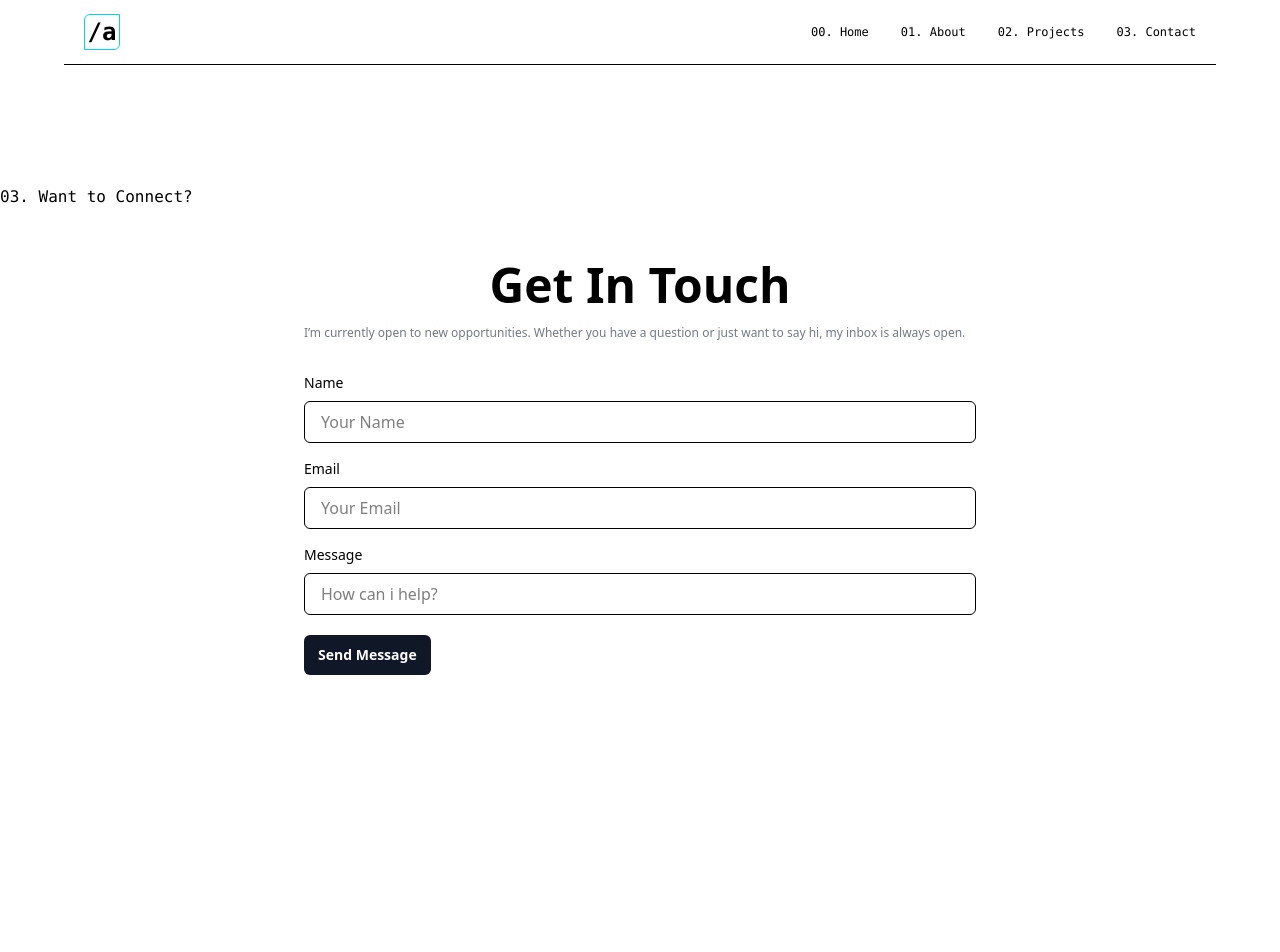
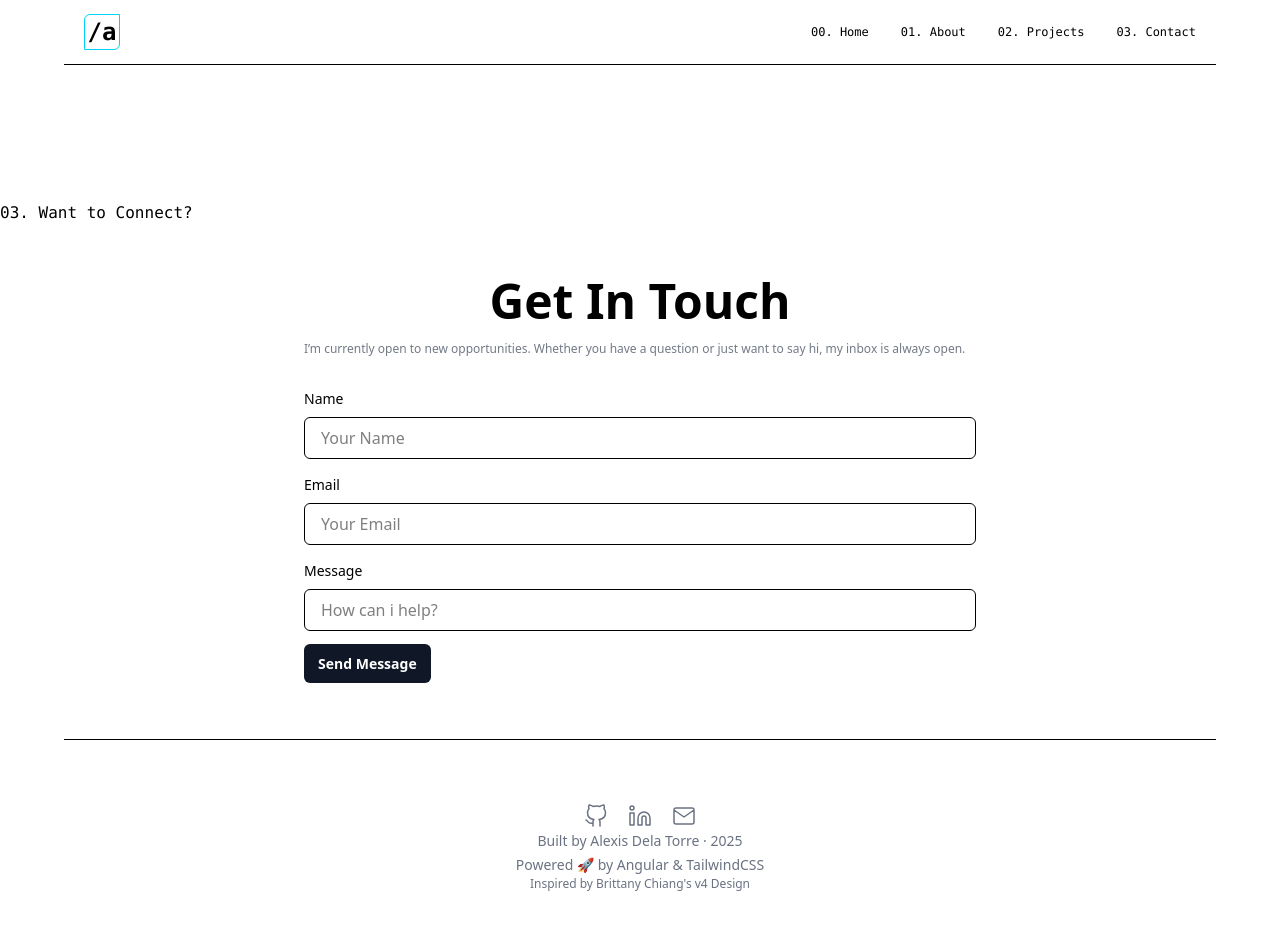
Before and after one commit to alexisnapoles/alexis-portfolio, an Angular app: page /contact in a window 1280 px wide. Shown: the top 952 px of the page. Built offline with nearby package versions, Linux system fonts and the light colour scheme.

Commit message:
added+modified: (component & feature): created new component for button, used the button for  contact page, hero-banner; revised some content in the footer

```diff
--- a/src/app/pages/about/about.html
+++ b/src/app/pages/about/about.html
@@ -21,10 +21,10 @@
     </div>
     <div class="relative group ml-auto">
       <div
-        class="absolute rounded-md -inset-2.5 border border-current/40 group-hover:-inset-0 group-hover:bg-cyan-500/95 group-hover:border-none transition-all"
+        class="absolute rounded-md -inset-2.5 border border-current/40 group-hover:-inset-0 group-hover:bg-cyan-600 group-hover:border-none transition-all"
       ></div>
       <img
-        src="https://external-content.duckduckgo.com/iu/?u=https%3A%2F%2Ftse1.mm.bing.net%2Fth%2Fid%2FOIP.zYA6hxjVesAsAsG3qT4qCAHaIs%3Fpid%3DApi&f=1&ipt=ae3406f718bde4ccfa05758c3aa12741b2a250fd4637fc62ffca414820c4e068&ipo=images"
+        src="https://lh3.googleusercontent.com/a/ACg8ocJWiYXCnx1kVZ5yXE_r74_NE7OgY-4iIep0ofxW6D_c2N5l56NLVu4jQ1hyNSWCbLflvqqVOYkFf3h-vVD7sPFRry_lgNj8=s576-c-no"
         alt="Portrait"
         class="relative rounded-md drop-shadow-cyan-950 -inset-0 group-hover:-inset-4 max-w-sm transition-all"
       />
--- a/src/app/pages/contact/contact.html
+++ b/src/app/pages/contact/contact.html
@@ -1,4 +1,4 @@
-<section class="container mx-auto mb-48 py-30 text-shadow-white" id="contact">
+<section class="container mx-auto pt-34 pb-16 text-shadow-white" id="contact">
   <a class="font-mono text-base hover:text-cyan-500">03. Want to Connect?</a>
   <h2 class="text-3xl md:text-5xl font-bold text-center mt-13">Get In Touch</h2>
   <p class="mt-4 text-gray-700/70 text-xs max-w-2xl mx-auto">
@@ -47,39 +47,12 @@
         </div>
       </div>
       <div class="gap-4">
-        <button
+        <app-button
           type="submit"
-          [disabled]="loading()"
-          class="rounded-md px-3.5 py-2.5 text-sm font-semibold bg-gray-900 text-white hover:bg-gray-100 hover:text-gray-600 self-center"
-        >
-          @if(!loading()) {<span>Send Message</span>} @else {
-          <span class="inline-flex items-center gap-2">
-            <svg class="animate-spin h-5 w-5" viewBox="0 0 50 50">
-              <circle
-                class="opacity-30"
-                cx="25"
-                cy="25"
-                r="20"
-                stroke="currentColor"
-                stroke-width="5"
-                fill="none"
-              />
-              <circle
-                class=""
-                cx="25"
-                cy="25"
-                r="20"
-                stroke="currentColor"
-                stroke-width="5"
-                fill="none"
-                stroke-dasharray="100"
-                stroke-dashoffset="75"
-              />
-            </svg>
-            Sending...
-          </span>
-          }
-        </button>
+          label="Send Message"
+          [loading]="loading()"
+          class="rounded-md bg-gray-900 hover:bg-gray-50 hover:text-gray-900 px-3.5 py-2.5 text-sm font-semibold text-white"
+        ></app-button>
         @if(submitted()) {
         <p class="py-1.5 text-sm font-semibold text-green-700">
           Thanks! I'll get back to you shortly!
--- a/src/app/pages/contact/contact.ts
+++ b/src/app/pages/contact/contact.ts
@@ -1,16 +1,16 @@
 import { Component, signal } from '@angular/core';
 import { FormGroup, FormBuilder, Validators, ReactiveFormsModule } from '@angular/forms';
-
+import { Button } from '../../shared/components/button/button';
 @Component({
   selector: 'app-contact',
-  imports: [ReactiveFormsModule],
+  imports: [ReactiveFormsModule, Button],
   templateUrl: './contact.html',
   styleUrl: './contact.css',
 })
 export class Contact {
   submitted = signal(false);
+  sendBlankInput = signal(false);
   loading = signal(false);
-  sendBlankInput = signal(false);
 
   contactForm: FormGroup;
 
--- /dev/null
+++ b/src/app/shared/components/button/button.html
@@ -0,0 +1,30 @@
+<button [type]="type()" [disabled]="disabled() || loading()" (click)="onClick.emit()">
+  @if(!loading()) {<span>{{ label() }}</span
+  >} @else {
+  <span class="inline-flex items-center gap-2">
+    <svg class="animate-spin h-5 w-5" viewBox="0 0 50 50">
+      <circle
+        class="opacity-30"
+        cx="25"
+        cy="25"
+        r="20"
+        stroke="currentColor"
+        stroke-width="5"
+        fill="none"
+      />
+      <circle
+        class=""
+        cx="25"
+        cy="25"
+        r="20"
+        stroke="currentColor"
+        stroke-width="5"
+        fill="none"
+        stroke-dasharray="100"
+        stroke-dashoffset="75"
+      />
+    </svg>
+    Sending...
+  </span>
+  }
+</button>
--- /dev/null
+++ b/src/app/shared/components/button/button.ts
@@ -0,0 +1,23 @@
+import { Component, input, output } from '@angular/core';
+
+@Component({
+  selector: 'app-button',
+  imports: [],
+  templateUrl: './button.html',
+  styleUrl: './button.css',
+})
+export class Button {
+  label = input<string>();
+  type = input<'button' | 'submit' | 'reset'>('button');
+  loading = input<boolean>(false);
+  disabled = input<boolean>(false);
+
+  onClick = output<void>();
+
+  public openNewTab(url: string): void {
+    const newTab = window.open(url, '_blank');
+    if (newTab) {
+      newTab.opener = null;
+    }
+  }
+}
--- a/src/app/shared/components/footer/footer.html
+++ b/src/app/shared/components/footer/footer.html
@@ -1,5 +1,5 @@
-<footer class="border-t border-b w-[90svw] mx-auto py-16">
-  <div class="flex justify-center mb-8 gap-5">
+<footer class="border-t w-[90svw] mx-auto py-16">
+  <div class="flex justify-center gap-5">
     @for(socials of allSocialLinks(); track socials.name) {
     <a
       [href]="socials.url"
@@ -22,8 +22,9 @@
     }
   </div>
   <div class="container text-center text-gray-500">
-    <span class="text-sm">Built with Angular20 & TailwindCSS · {{ year() }}</span>
+    <span class="text-sm">Built by Alexis Dela Torre · {{ year() }}</span>
     <br />
-    <p class="text-xs font-light">Inspired by Brittany Chiang's v4 Design</p>
+    <span class="text-sm font-light">Powered 🚀 by Angular & TailwindCSS</span><br />
+    <p class="text-xs font-extralight">Inspired by Brittany Chiang's v4 Design</p>
   </div>
 </footer>
--- a/src/app/shared/components/hero-banner/hero-banner.html
+++ b/src/app/shared/components/hero-banner/hero-banner.html
@@ -13,16 +13,18 @@
       focused on deep-diving into Angular and exploring the latest web technologies.
     </p>
     <div class="mt-10">
-      <a
-        href="mailto:alexisndelatorre2@gmail.com"
+      <app-button
+        type="button"
+        label="Say Hello!"
         class="rounded-md bg-gray-900 hover:bg-gray-50 hover:text-gray-900 px-3.5 py-2.5 text-sm font-semibold text-white"
-        >Say hello!
-      </a>
-      <a
-        href="https://drive.google.com/file/d/1UpszizUafgvKQRX56f-lt0609QlXn41o/view"
+        (onClick)="sayHello()"
+      ></app-button>
+      <app-button
+        type="button"
+        label="Resumé →"
         class="rounded-md px-3.5 py-2.5 text-sm font-semibold text-gray-900 hover:bg-gray-100 hover:text-gray-600 ml-5 border border-gray-600/20"
-        >Resume <span aria-hidden="true">→</span></a
-      >
+        (onClick)="openResume()"
+      ></app-button>
     </div>
   </div>
 </section>
--- a/src/app/shared/components/hero-banner/hero-banner.ts
+++ b/src/app/shared/components/hero-banner/hero-banner.ts
@@ -1,11 +1,18 @@
 import { Component } from '@angular/core';
+import { Button } from '../button/button';
 
 @Component({
   selector: 'app-hero-banner',
-  imports: [],
+  imports: [Button],
   templateUrl: './hero-banner.html',
-  styleUrl: './hero-banner.css'
+  styleUrl: './hero-banner.css',
 })
 export class HeroBanner {
+  protected openResume(): void {
+    window.open('https://drive.google.com/file/d/1UpszizUafgvKQRX56f-lt0609QlXn41o/view', '_blank');
+  }
 
+  protected sayHello(): void {
+    window.location.href = 'mailto:alexisndelatorre@gmail.com';
+  }
 }
```
Also changed, not shown: src/app/shared/components/button/button.css (added), 1 other file (tests, documents, lock files or other folders).
